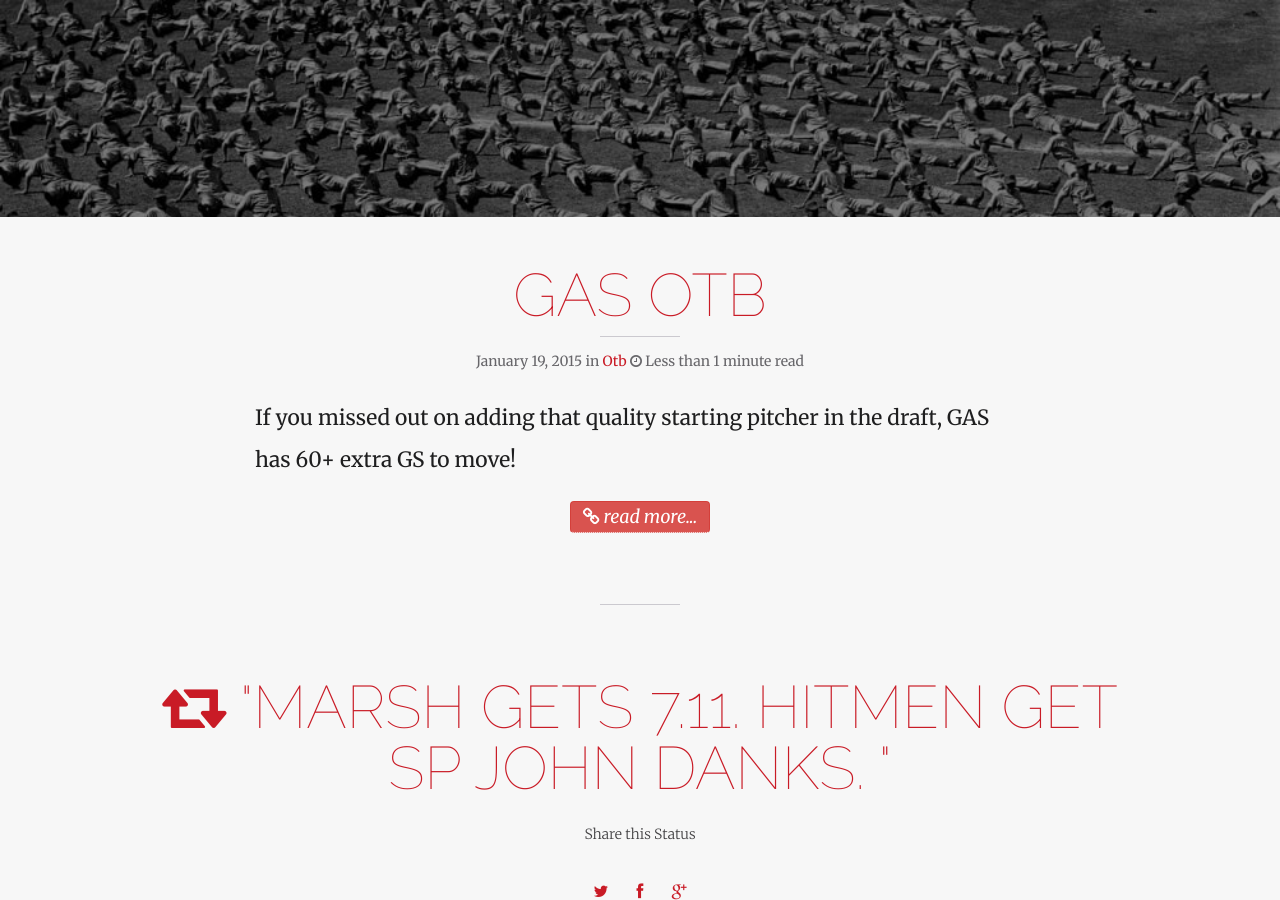
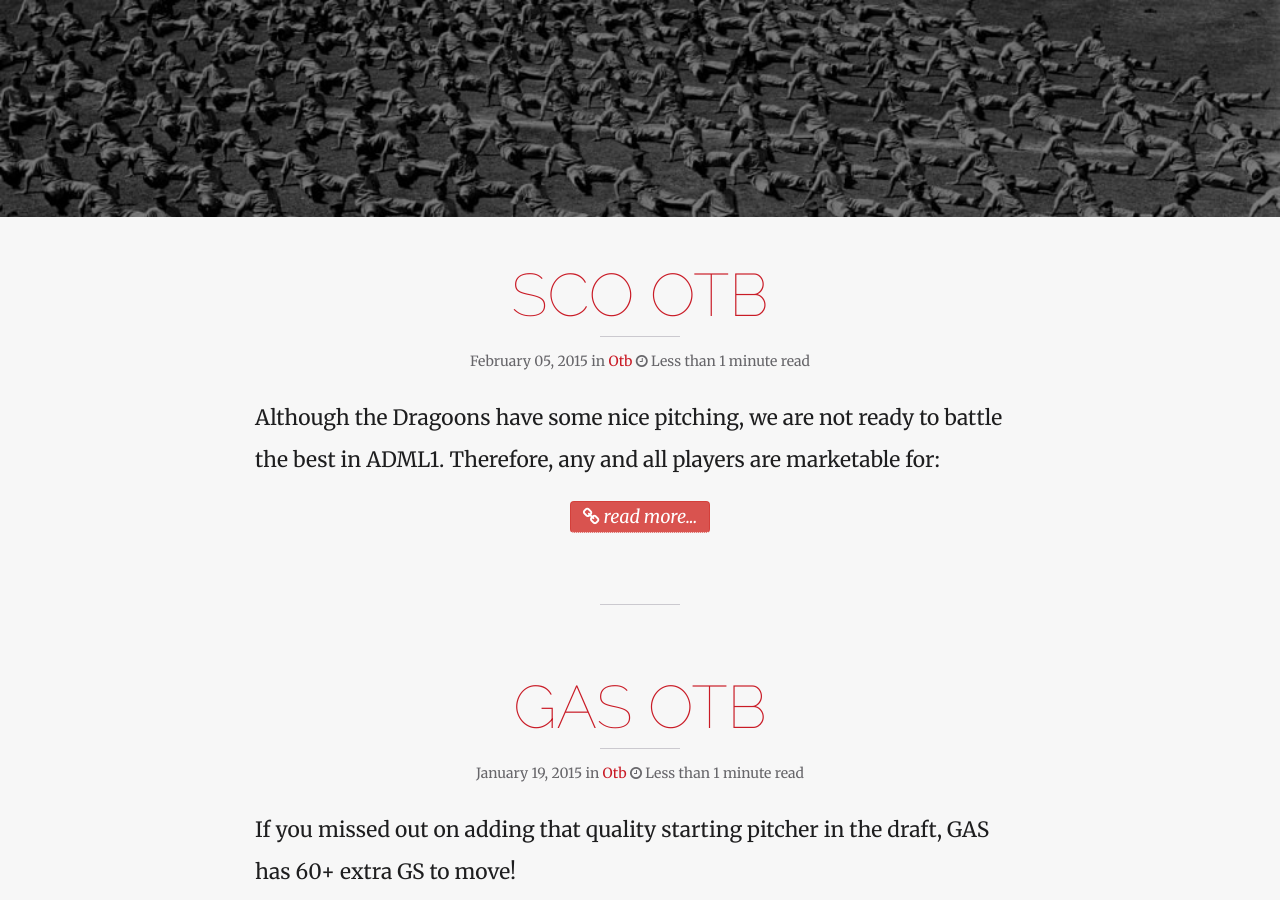
Before and after one commit to ADML1/adml1.github.io, a Jekyll site: the page built from index.html, in a window 1280 px wide and 900 px high, scrolled down 323 px. Built offline with Jekyll 4.4.1, drawn with Linux system fonts in a browser that asks for light colours; nearby versions of some CDN libraries; the list of posts is cut into pages by our own code; some of the changed text lies outside the part shown.

Commit message:
Add SCO OTB.

```diff
--- /dev/null
+++ b/_posts/2015-02-05-2015-02-05-sco-otb.md
@@ -0,0 +1,29 @@
+---
+layout: post
+title: SCO OTB
+description: "There's no crying in baseball"
+headline: "Let's make a deal"
+categories: otb
+type:
+tags:
+  - sco
+  - 2015
+imagefeature:
+comments: true
+featured:
+published: true
+modified:
+mathjax:
+---
+
+Although the Dragoons have some nice pitching, we are not ready to battle the best in ADML1.  Therefore, any and all players are marketable for:
+
+- 2016 picks
+- replacement stats
+- young players with promise
+
+Are you tired of the Gorillas and ATX, and their most evil managers, always at the top of the heap?  He, he!  Well do something about it!
+
+All offers but Frank's will be responded to.  No one told when I became the Commish that my team would immediately take a power dive into the dregs.
+
+Bob M...
```
Also changed, not shown: otb.md (+1 -0 lines).
